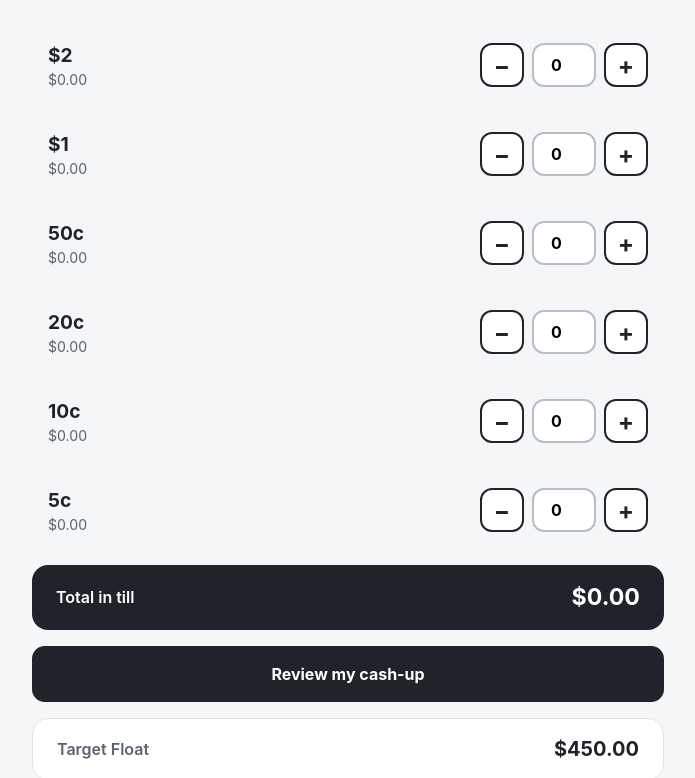
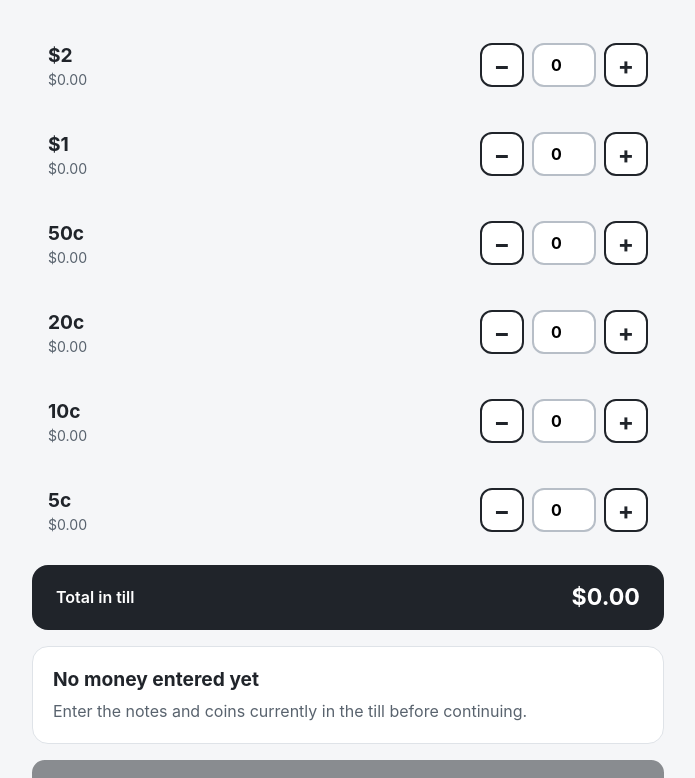
Before and after one commit to sthom120/Cashup-Hacker, a React (Vite) app: page / in a window 1280 px wide. Shown: the part 753-1531 px from the top of the page, without its empty margins (292-987 px from the left). Built offline with nearby package versions, Linux system fonts and the light colour scheme.

Commit message:
Add till total validation

```diff
--- a/src/App.css
+++ b/src/App.css
@@ -661,3 +661,22 @@ svg {
     text-align: left;
   }
 }
+
+.validation-card {
+  margin-bottom: 1rem;
+  padding: 1.25rem;
+  background: #ffffff;
+  border: 1px solid #dfe3e8;
+  border-radius: 1rem;
+}
+
+.validation-card h2 {
+  margin: 0 0 0.5rem;
+  font-size: 1.2rem;
+}
+
+.validation-card p {
+  margin: 0;
+  color: #59636e;
+  line-height: 1.5;
+}
--- a/src/App.jsx
+++ b/src/App.jsx
@@ -79,6 +79,12 @@ function App() {
   const changeBagPlan = calculateChangeBagPlan(comparison);
 
   const totalsBalance = targetFloatTotal + expectedTakings === tillTotal;
+
+  const tillIsEmpty = tillTotal === 0;
+
+  const tillIsBelowTarget = tillTotal < targetFloatTotal;
+
+  const canReviewCashUp = !tillIsEmpty && !tillIsBelowTarget;
 
   useEffect(() => {
     const cashUpSteps = [
@@ -223,6 +229,51 @@ function App() {
             onClick={discardSavedCashUp}
           >
             Start over
+          </button>
+        </main>
+      </div>
+    );
+  }
+
+  if (
+    currentStep !== "count" &&
+    currentStep !== "settings" &&
+    currentStep !== "help" &&
+    currentStep !== "complete" &&
+    tillIsBelowTarget
+  ) {
+    return (
+      <div className="app-shell">
+        <header className="app-header">
+          <p className="app-eyebrow">Cash-up issue</p>
+          <h1>Check the Till Count</h1>
+
+          <p className="app-subtitle">
+            The current amount cannot produce a complete Float.
+          </p>
+        </header>
+
+        <main className="app-content">
+          <section className="warning-card" aria-live="assertive">
+            <h2>The till is short overall</h2>
+
+            <p>
+              The till contains {formatCurrency(tillTotal)}, but the target
+              Float is {formatCurrency(targetFloatTotal)}.
+            </p>
+
+            <p>
+              Return to the count and check whether any notes or coins were
+              missed.
+            </p>
+          </section>
+
+          <button
+            type="button"
+            className="primary-button"
+            onClick={() => setCurrentStep("count")}
+          >
+            Return to Till count
           </button>
         </main>
       </div>
@@ -709,9 +760,7 @@ function App() {
 
           <div className="section-heading">
             <h2>Where the money goes</h2>
-            <p>
-              Separate the withdrawn change between Float and Takings.
-            </p>
+            <p>Separate the withdrawn change between Float and Takings.</p>
           </div>
 
           <section className="destination-grid">
@@ -959,9 +1008,36 @@ function App() {
           <strong>{formatCurrency(tillTotal)}</strong>
         </section>
 
+        {tillIsEmpty && (
+          <section className="validation-card" aria-live="polite">
+            <h2>No money entered yet</h2>
+
+            <p>
+              Enter the notes and coins currently in the till before continuing.
+            </p>
+          </section>
+        )}
+
+        {tillIsBelowTarget && !tillIsEmpty && (
+          <section className="warning-card" aria-live="assertive">
+            <h2>The till is below the target Float</h2>
+
+            <p>
+              The till contains {formatCurrency(tillTotal)}, but the target
+              Float is {formatCurrency(targetFloatTotal)}.
+            </p>
+
+            <p>
+              Check the count before continuing. The app cannot calculate
+              positive Takings from this amount.
+            </p>
+          </section>
+        )}
+
         <button
           type="button"
           className="primary-button"
+          disabled={!canReviewCashUp}
           onClick={() => setCurrentStep("review")}
         >
           Review my cash-up
```
